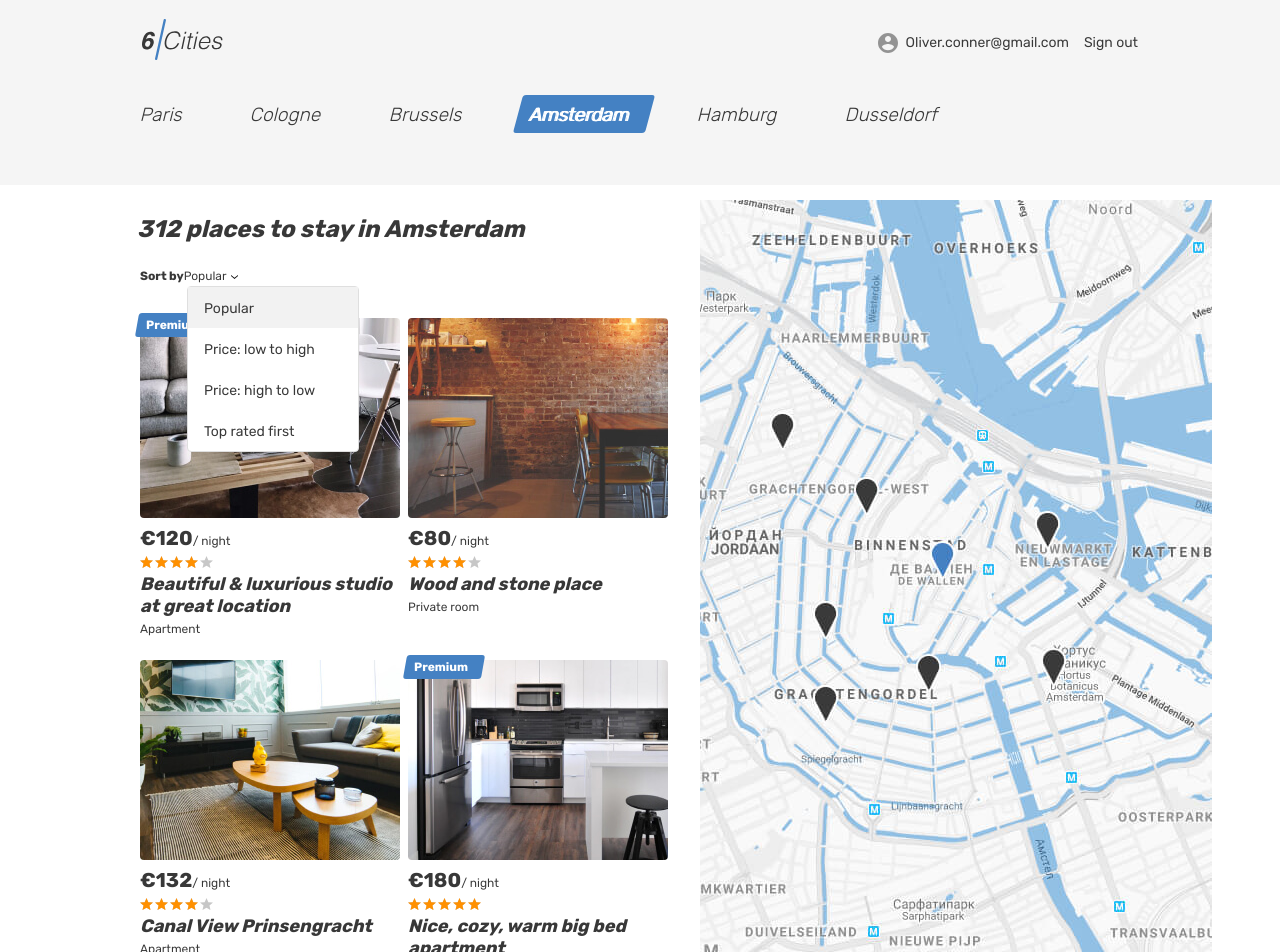
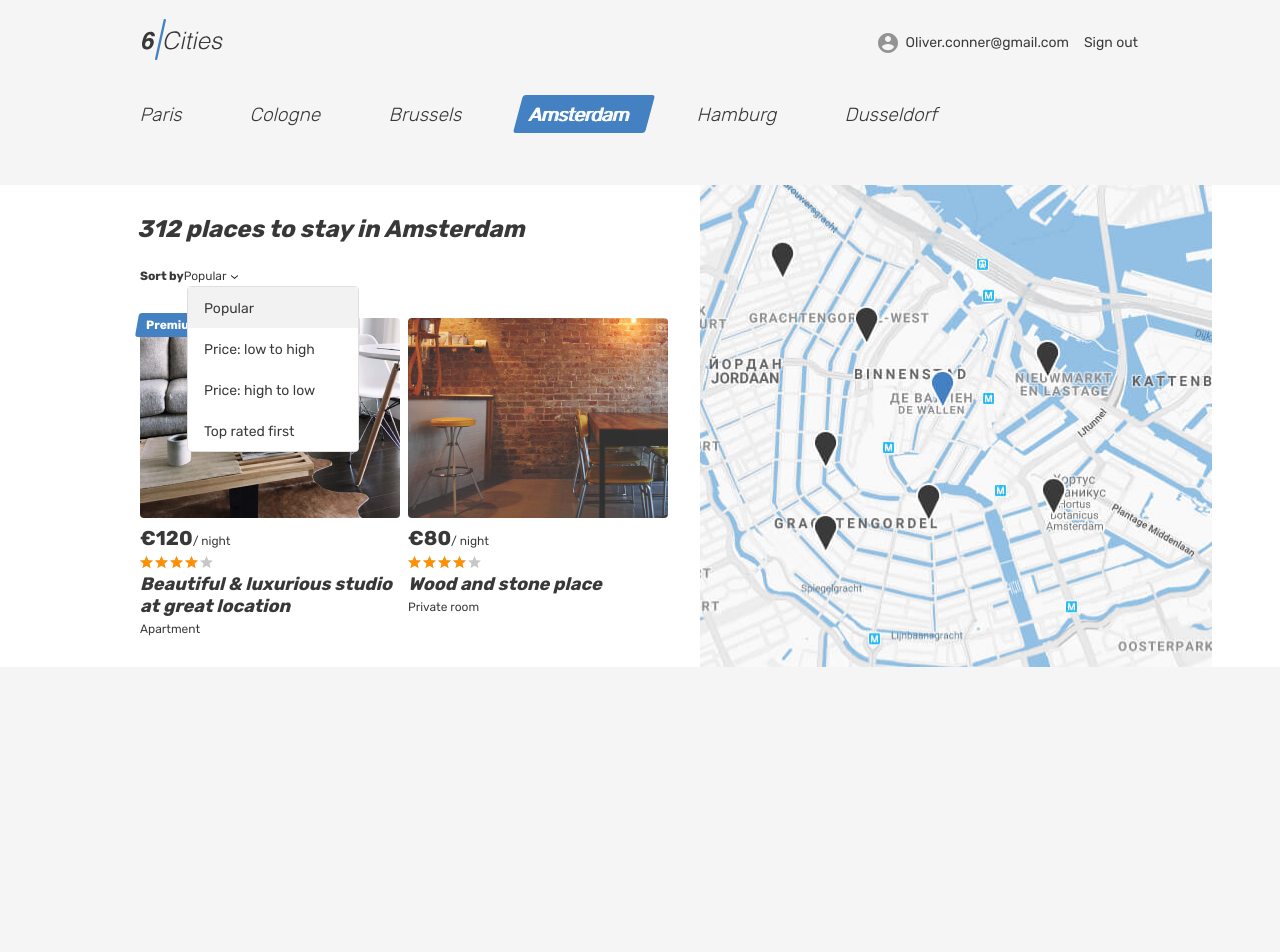
Before and after one commit to htmlacademy-react/2233485-six-cities-simple-11, a React (Create React App) app in the folder project/: page / in a window 1280 px wide. Shown: the top 952 px of the page. After the commit the page ends 800 px from the top, so only its background shows below. Built offline with nearby package versions, Linux system fonts and the light colour scheme.

Commit message:
module4-task1 (описание данных для 2 предложений)

```diff
--- a/project/src/components/offer/offer.tsx
+++ b/project/src/components/offer/offer.tsx
@@ -7,7 +7,7 @@ interface OfferProps {
 }
 
 const Offer: FC<OfferProps> = ({ dataOfferCard }) => {
-  const {id, price, isPremium, name, img, ratingStars, type } = dataOfferCard;
+  const {id, price, isPremium, title, img, ratingStars, type } = dataOfferCard;
 
   return (
     <article className="cities__card place-card">
@@ -35,7 +35,7 @@ const Offer: FC<OfferProps> = ({ dataOfferCard }) => {
           </div>
         </div>
         <h2 className="place-card__name">
-          <Link to={`/offer/${id}`}>{name}</Link>
+          <Link to={`/offer/${id}`}>{title}</Link>
         </h2>
         <p className="place-card__type">{type}</p>
       </div>
--- a/project/src/mocks/offers-cards.ts
+++ b/project/src/mocks/offers-cards.ts
@@ -2,49 +2,89 @@ import { OffersCardTypes, RatingStars, OffersCardInterface } from '../types/offe
 
 const offersCards: OffersCardInterface[] = [
   {
-    id: '1',
+    id: 1,
+    title: 'Beautiful & luxurious studio at great location',
+    description: 'A quiet cozy and picturesque that hides behind a a river by the unique lightness of Amsterdam. The building is green and from 18th century',
+    city: {
+      name: 'Amsterdam',
+      location: {
+        latitude: 52.377956,
+        longitude: 4.897070,
+        zoom: 10,
+      },
+    },
     price: 120,
     isPremium: true,
-    name: 'Beautiful & luxurious studio at great location',
+    type: OffersCardTypes.APARTMENT,
     img: 'img/apartment-01.jpg',
-    ratingStars: RatingStars.fourStar,
-    type: OffersCardTypes.APARTMENT,
+    ratingStars: RatingStars.fourStars,
+    bedrooms: 3,
+    location: {
+      latitude: 52.22450804,
+      longitude: 4.535795116,
+      zoom: 8,
+    },
+    facilities: ['Wi-Fi', 'Washing machine', 'Towels', 'Heating', 'Coffee machine',
+      'Baby seat', 'Kitchen', 'Dishwasher', 'Cabel TV', 'Fridge'],
+    host: {
+      id: 1,
+      name: 'Max',
+      avatarUrl: 'img/avatar-max.jpg',
+      isPro: true,
+    },
+    maxAdults: 4,
   },
+
   {
-    id: '2',
+    id: 2,
+    title: 'Wood and stone place',
+    description: 'A quiet cozy and picturesque that hides behind a a river by the unique lightness of Paris. The building is green and from 19th century',
+    city: {
+      name: 'Paris',
+      location: {
+        latitude: 48.864716,
+        longitude: 4.897070,
+        zoom: 10,
+      },
+    },
     price: 80,
     isPremium: false,
-    name: 'Wood and stone place',
+    type: OffersCardTypes.PRIVATE_ROOM,
     img: 'img/room.jpg',
-    ratingStars: RatingStars.fourStar,
-    type: OffersCardTypes.PRIVATE_ROOM,
+    ratingStars: RatingStars.fourStars,
+    bedrooms: 1,
+    location: {
+      latitude: 48.51529776,
+      longitude: 2.205645045,
+      zoom: 8,
+    },
+    facilities: ['Wi-Fi', 'Towels', 'Heating', 'Kitchen', 'Dishwasher', 'Cabel TV', 'Fridge'],
+    host: {
+      id: 1,
+      name: 'Angelina',
+      avatarUrl: 'img/avatar-angelina.jpg',
+      isPro: false,
+    },
+    maxAdults: 3,
   },
-  {
-    id: '3',
-    price: 132,
-    isPremium: false,
-    name: 'Canal View Prinsengracht',
-    img: 'img/apartment-02.jpg',
-    ratingStars: RatingStars.fourStar,
-    type: OffersCardTypes.APARTMENT,
-  },
-  {
-    id: '4',
-    price: 180,
-    isPremium: true,
-    name: 'Nice, cozy, warm big bed apartment',
-    img: 'img/apartment-03.jpg',
-    ratingStars: RatingStars.fiveStar,
-    type: OffersCardTypes.APARTMENT,
-  },
+
   // {
-  //   id: '5',
-  //   price: 80,
+  //   id: '3',
+  //   price: 132,
   //   isPremium: false,
-  //   name: 'Wood and stone place',
-  //   img: 'img/room.jpg',
-  //   ratingStars: RatingStars.fourStar,
-  //   type: OffersCardTypes.PRIVATE_ROOM,
+  //   name: 'Canal View Prinsengracht',
+  //   img: 'img/apartment-02.jpg',
+  //   ratingStars: RatingStars.fourStars,
+  //   type: OffersCardTypes.APARTMENT,
+  // },
+  // {
+  //   id: 4,
+  //   price: 180,
+  //   isPremium: true,
+  //   title: 'Nice, cozy, warm big bed apartment',
+  //   img: 'img/apartment-03.jpg',
+  //   ratingStars: RatingStars.fiveStars,
+  //   type: OffersCardTypes.APARTMENT,
   // },
 ];
 
--- a/project/src/types/offers-card-types.ts
+++ b/project/src/types/offers-card-types.ts
@@ -6,19 +6,44 @@ export enum OffersCardTypes {
 }
 
 export enum RatingStars {
-  fiveStar = 100,
-  fourStar = 80,
-  threeStar = 60,
-  twoStar = 40,
-  oneStar = 20,
+  fiveStars = 100,
+  fourStars = 80,
+  threeStars = 60,
+  twoStars = 40,
+  oneStars = 20,
+}
+
+export type OffersLocation = {
+  latitude: number;
+  longitude: number;
+  zoom: number;
+}
+
+type OffersCity = {
+  name: string;
+  location: OffersLocation;
+}
+
+type OffersHost = {
+  id: number;
+  name: string;
+  avatarUrl: string;
+  isPro: boolean;
 }
 
 export interface OffersCardInterface {
-  id: string;
+  id: number;
+  title: string;
+  description: string;
+  city: OffersCity;
   price: number;
   isPremium: boolean;
-  name: string;
+  type: OffersCardTypes;
   img: string;
   ratingStars: RatingStars;
-  type: OffersCardTypes;
+  bedrooms: number;
+  location: OffersLocation;
+  facilities: string[];
+  host: OffersHost;
+  maxAdults: number;
 }
```
